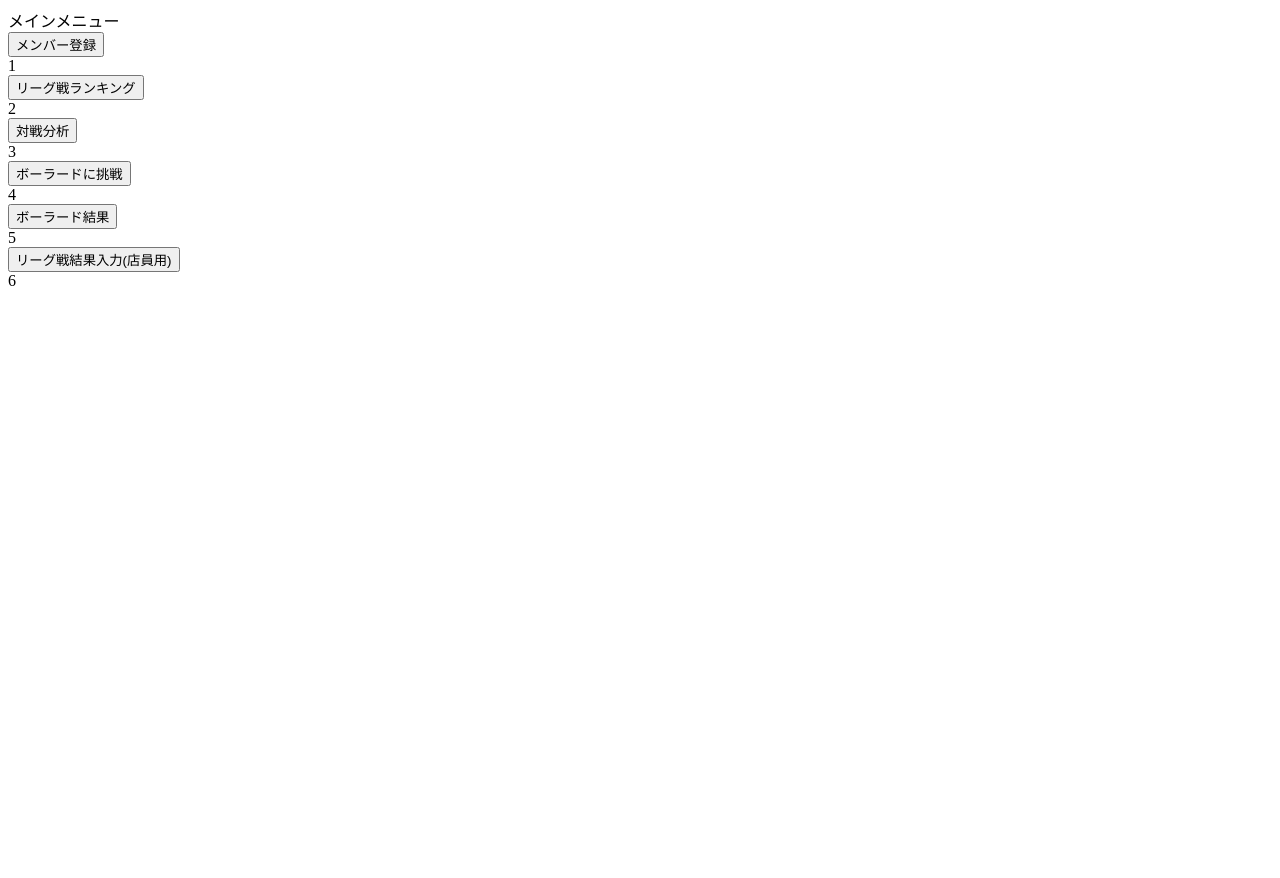
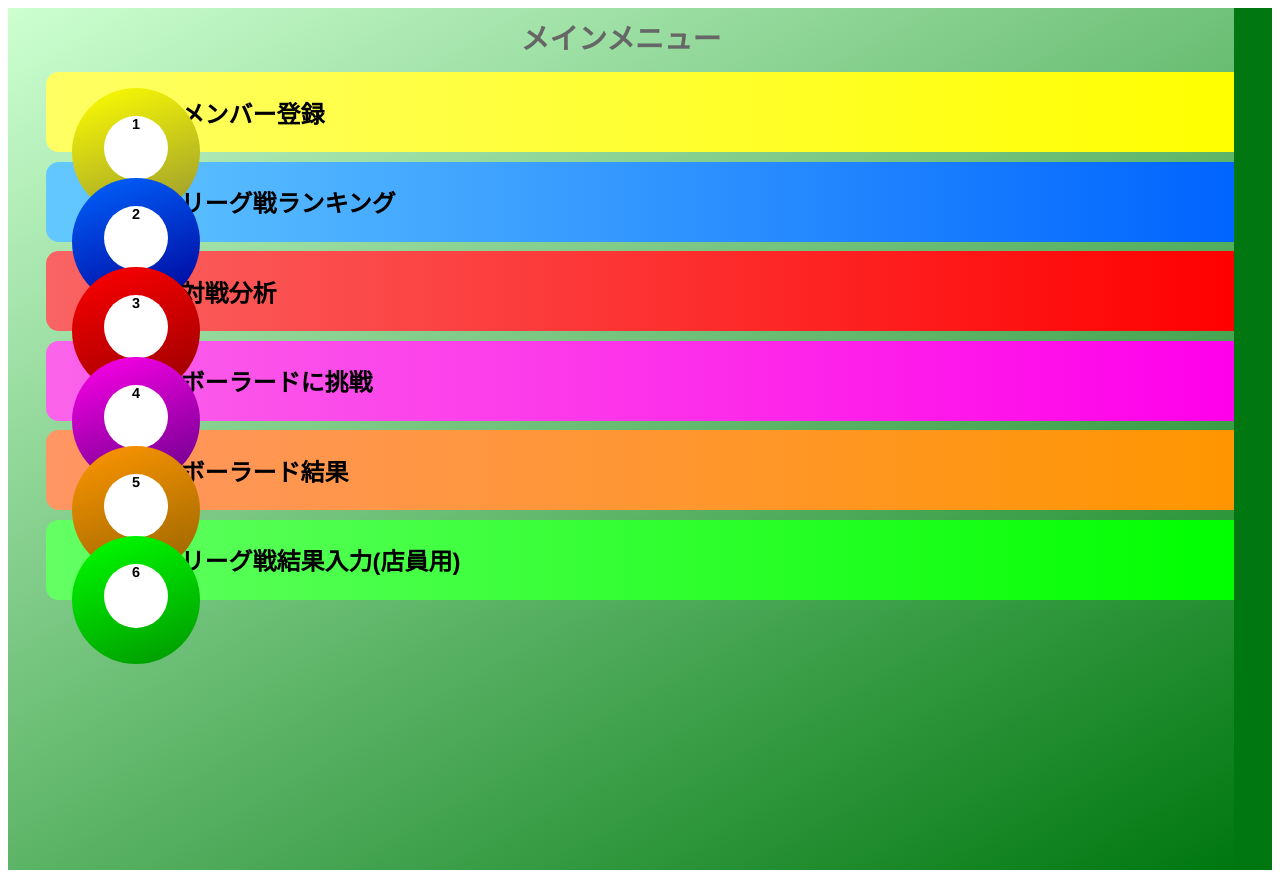
Before and after one commit to tetsuwrx/pool-records, a PHP site: page / in a window 1280 px wide. Before the commit the page ends 286 px from the top, so only its background shows below. Run offline with PHP 8.4, Linux system fonts and the light colour scheme.

Commit message:
Update index.php

```diff
--- a/index.php
+++ b/index.php
@@ -1,7 +1,11 @@
 <html>
 <head>
-<meta http-equiv="Content-Type" content="text/html; charset=utf-8" />
-<title>Pool Records</title>
+  <meta http-equiv="Content-Type" content="text/html; charset=utf-8" />
+  <meta name="viewport" content="width=device-width" >
+  <meta http-equiv="Content-Type" content="text/html;charset=utf-8"/>
+  <link rel="stylesheet" type="text/css" href="css/index.css">
+  <script type="text/javascript" src="js/index.js"></script>
+  <title>Pool Records</title>
 </head>
 <body>
   <div class="mainttl">
```
